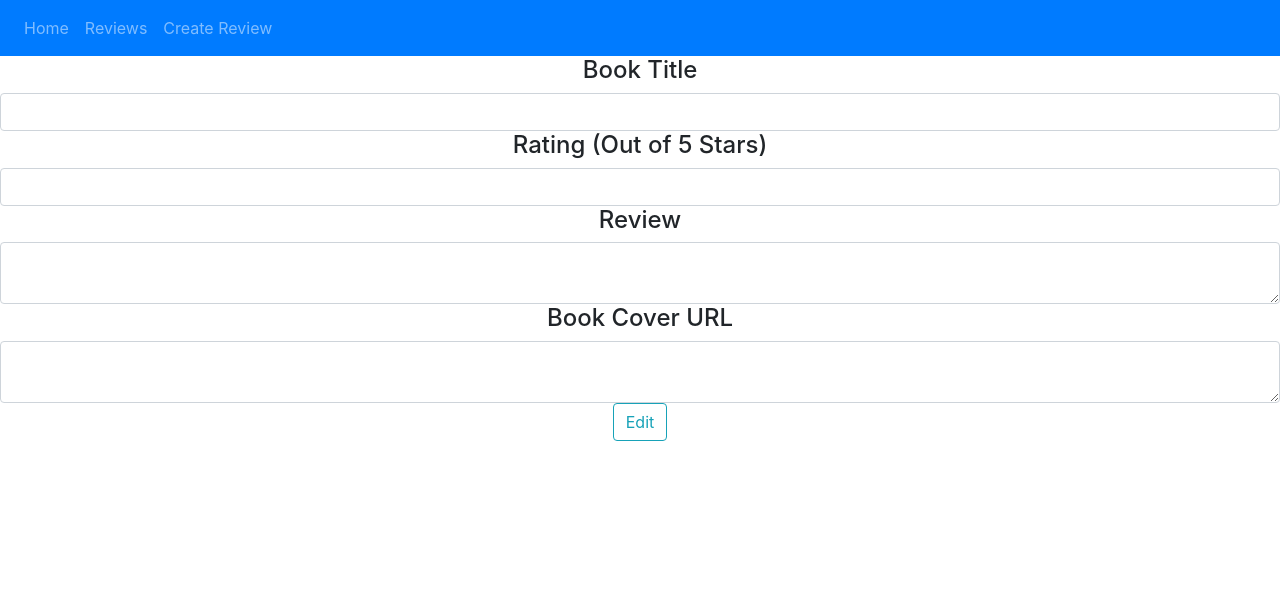
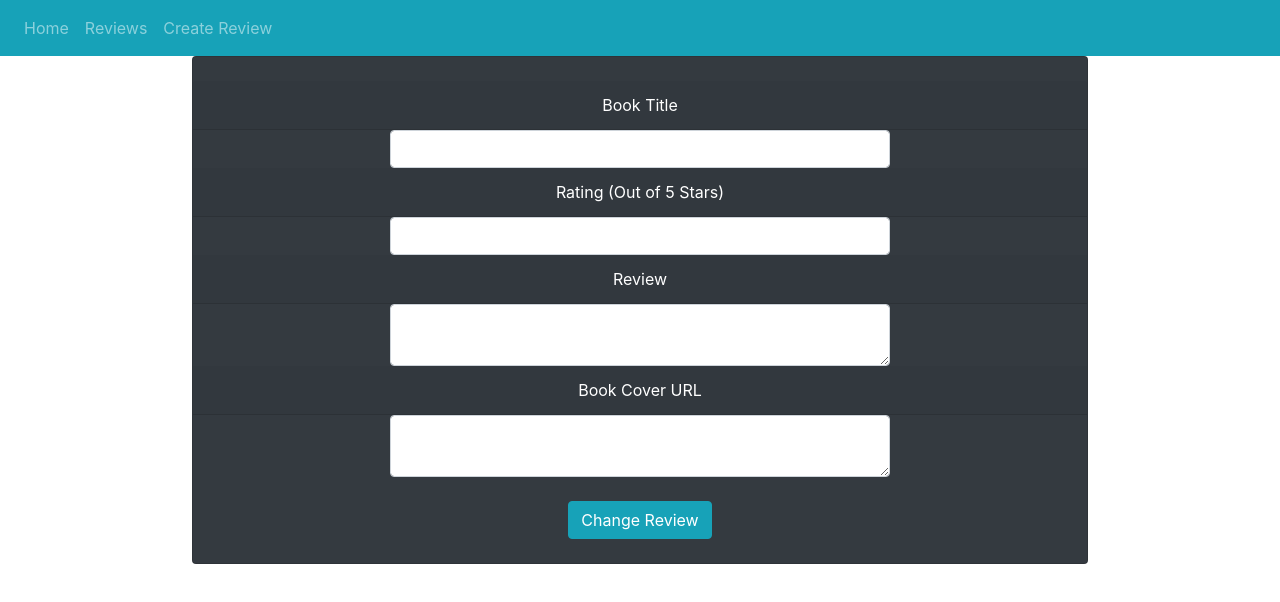
Before and after one commit to KlaudijaMedeksaite/ReactProject18Nov2019, a React (Create React App) app: page /editRev/1 in a window 1280 px wide. Shown: the top 602 px of the page. Built offline with nearby package versions, Linux system fonts and the light colour scheme; no server answers.

Commit message:
Everything working, finished project

```diff
--- a/src/App.js
+++ b/src/App.js
@@ -15,7 +15,8 @@ class App extends Component {
     return (
       <BrowserRouter>
         <div className="App">
-          <Navbar bg="primary" variant="dark">
+          {/*Navigation tabs at the top*/}
+          <Navbar bg="info" variant="dark">
             <Nav className="mr-auto">
               <Nav.Link href="/">Home</Nav.Link>
               <Nav.Link href="/reviews">Reviews</Nav.Link>
@@ -23,6 +24,7 @@ class App extends Component {
             </Nav>
           </Navbar>
           <Switch>
+            {/*Routes to component*/}
             <Route exact path="/" component={Start}/>
             <Route path="/reviews" component={Reviews}/>
             <Route path="/createReview" component={CreateRev}/>
--- a/src/components/book.js
+++ b/src/components/book.js
@@ -22,8 +22,8 @@ class Book extends React.Component{
     render()
     {
         return(
-            <div>
-                <Card >
+            <div style = {{display: 'flex',  justifyContent:'center', alignItems:'center'}}> {/*this div is to center the card*/}
+                <Card className="card text-white bg-dark mb-3" style={{width:"80%"}}> {/*makes card narrower and dark theme*/}
                     <Card.Header>{this.props.book.title}
                     </Card.Header>
                     <Card.Body>
@@ -38,10 +38,12 @@ class Book extends React.Component{
                         </footer>
                     </Card.Text>
                     <div >
+                        {/*Buttons to delete and edit the review*/}
                         <Button variant="outline-success" onClick={this.deleteBook}>Delete</Button>
                         <Link to={"/editRev/" + this.props.book._id} className="btn btn-outline-info">Edit</Link>
                     </div>
                 </Card>
+                <br></br>
             </div>
         )
     }
--- a/src/components/books.js
+++ b/src/components/books.js
@@ -6,7 +6,7 @@ class Books extends React.Component
     render()
     {
         return this.props.theBooks.map((book)=>{
-            return <Book key={book.cover} book={book}></Book>
+            return <Book key={book._id} book={book}></Book> //gets book by the ID and displays it
         });
     }
 }
--- a/src/components/createRev.js
+++ b/src/components/createRev.js
@@ -1,6 +1,7 @@
 import React from 'react';
-import '../App.css';
 import axios from 'axios';
+import Button from 'react-bootstrap/Button';
+import Card from 'react-bootstrap/Card';
 
 class CreateRev extends React.Component {
   constructor(props){
@@ -33,6 +34,7 @@ class CreateRev extends React.Component {
     this.setState({Review: e.target.value});
   }
 
+  // method called on submit
   doChange(e){
     console.log(this.state.Title + " " + this.state.Rating+ " " +this.state.Cover + " " + this.state.review);
     e.preventDefault();
@@ -42,8 +44,8 @@ class CreateRev extends React.Component {
       rating: this.state.Rating,
       cover: this.state.Cover,
       review: this.state.Review
-    }
-    axios.post('http://localhost:4000/api/books', bookObject)
+    } //sets all the variables
+    axios.post('http://localhost:4000/api/books', bookObject) //uploads to server
     .then()
     .catch();
     this.setState({Title:'',Rating:'', Cover:'', Review:''})
@@ -53,56 +55,62 @@ class CreateRev extends React.Component {
 
   render(){
     return (
-      <div className="App">
+      <div className="App" >
         <h1>Create a Review</h1>
+        <div style = {{display: 'flex',  justifyContent:'center', alignItems:'center'}}>  {/*this div is to center the card*/}
+          <Card className="card text-white bg-dark mb-3" style={{width:"70%", height:"70%"}}> {/*makes card narrower and dark theme*/}
           <form onSubmit={this.doChange}>
-        <div className = "createRev-form">
-          <h4>Book Title</h4>
+            <Card.Header>Book Title</Card.Header>
+            <container style = {{display: 'flex',  justifyContent:'center', alignItems:'center'}}> {/*container to center input boxes*/}
               <input
+                style={{width: "500px"}}
                 type='text'
                 className='form-control'
-            value={this.state.Title}
-            onChange={this.changeBookTitle}
+                value={this.state.Title} //sets this input to be the title
+                onChange={this.changeBookTitle} //when submit is pressed this changes the book title
               ></input>
-        </div>
-        <div>
-          <h4>Rating (Out of 5 Stars)</h4>
+            </container>
+            <Card.Header>Rating (Out of 5 Stars)</Card.Header>
+            <container style = {{display: 'flex',  justifyContent:'center', alignItems:'center'}}>
               <input
+                style={{width: "500px"}}
                 type='text'
                 className='form-control'
                 value={this.state.Rating}
                 onChange={this.changeBookRating}
               ></input>
-        </div>
-        <div>
-          <h4>Review</h4>
+            </container>
+            <Card.Header>Review</Card.Header>
+            <container style = {{display: 'flex',  justifyContent:'center', alignItems:'center'}}>
               <textarea
+                style={{width: "500px"}}
                 row='3'
                 className='form-control'
                 value={this.state.Review}
                 onChange={this.changeBookReview}
                 ></textarea>
-        </div>
-        <div>
-          <h4>Book Cover URL</h4>
+            </container>
+            <Card.Header>Book Cover URL</Card.Header>
+            <container style = {{display: 'flex',  justifyContent:'center', alignItems:'center'}}>
               <textarea
+                style={{width: "500px"}}
                 row='3'
                 className='form-control'
                 value={this.state.Cover}
                 onChange={this.changeBookCover}
               ></textarea>
-        </div>
-
+            </container>
             <div>
               <br></br>
-          <input
-          type="submit"
-          value="Add Review"
-          >
-          </input>
+              {/*Button to submit new review, on click calls method doChange which posts everything to server*/}
+              <Button variant="info" type="submit" onClick="doChange"  >
+                Create Review
+              </Button>
             </div>
-
           </form>
+          <br></br>
+        </Card>
+      </div>
     </div>
     );
   }
--- a/src/components/editRev.js
+++ b/src/components/editRev.js
@@ -1,6 +1,7 @@
 import React from 'react';
 import axios from 'axios';
-import { Link } from 'react-router-dom';
+import Button from 'react-bootstrap/Button';
+import Card from 'react-bootstrap/Card';
 
 class EditRev extends React.Component {
   constructor(props){
@@ -20,7 +21,7 @@ class EditRev extends React.Component {
     this.changeBookReview = this.changeBookReview.bind(this);
   }
   componentDidMount(){
-
+    //once the component loads up this method displays what the current values are so you know what to change
     axios.get('http://localhost:4000/api/books/' + this.props.match.params.id)
     .then((response)=>{
         this.setState({
@@ -49,7 +50,6 @@ class EditRev extends React.Component {
 
   doChange(e){
     console.log(this.state.Title + " " + this.state.Rating+ " " +this.state.Cover + " " + this.state.Review);
-    e.preventDefault();
 
     const bookObject = {
       title : this.state.Title,
@@ -60,51 +60,69 @@ class EditRev extends React.Component {
     axios.put('http://localhost:4000/api/books/' + this.state._id, bookObject )
     .then()
     .catch();
+
+    // redirects back to page with reviews
+    this.props.history.push('/reviews')
+    window.location.reload(); // refreshes the reviews window as without this for some reason the editted value doesn't update
+
   }
   render(){
     return (
-      <div>
+      <div style = {{display: 'flex',  justifyContent:'center', alignItems:'center'}}> {/*this div is to center the card*/}
+        <Card className="card text-white bg-dark mb-3" style={{width:"70%", height:"70%"}}> {/*makes card narrower and dark theme*/}
+        <br></br>
+
           <form onSubmit={this.doChange}>
-        <h4>Book Title</h4>
-          <div>
+            <Card.Header>Book Title</Card.Header>
+            <container style = {{display: 'flex',  justifyContent:'center', alignItems:'center'}}> {/*container to center input boxes*/}
               <input
+                style={{width: "500px"}}
                 type='text'
                 className='form-control'
-              value={this.state.Title}
-              onChange={this.changeBookTitle}
+                value={this.state.Title} //sets this input to be the title
+                onChange={this.changeBookTitle} //when submit is pressed this changes the book title
               ></input>
-          </div>
-          <div>
-            <h4>Rating (Out of 5 Stars)</h4>
+            </container>
+            <Card.Header>Rating (Out of 5 Stars)</Card.Header>
+            <container style = {{display: 'flex',  justifyContent:'center', alignItems:'center'}}>
               <input
+                style={{width: "500px"}}
                 type='text'
                 className='form-control'
                 value={this.state.Rating}
                 onChange={this.changeBookRating}
               ></input>
-          </div>
-          <div>
-            <h4>Review</h4>
+            </container>
+            <Card.Header>Review</Card.Header>
+            <container style = {{display: 'flex',  justifyContent:'center', alignItems:'center'}}>
               <textarea
+                style={{width: "500px"}}
                 row='3'
                 className='form-control'
                 value={this.state.Review}
                 onChange={this.changeBookReview}
               ></textarea>
-          </div>
-          <div>
-            <h4>Book Cover URL</h4>
+            </container>
+            <Card.Header>Book Cover URL</Card.Header>
+            <container style = {{display: 'flex',  justifyContent:'center', alignItems:'center'}}>
               <textarea
+                style={{width: "500px"}}
                 row='3'
                 className='form-control'
                 value={this.state.Cover}
                 onChange={this.changeBookCover}
               ></textarea>
-          </div>
+            </container>
             <div>
-                <Link to={"/Reviews"}  value="Change"  className="btn btn-outline-info">Edit</Link>
+            <br></br>
+              {/*Button to submit new review, on click calls method doChange which posts everything to server*/}
+              <Button variant="info" type="submit" onClick="doChange">
+                Change Review
+              </Button>
             </div>
           </form>
+          <br></br>
+        </Card>
       </div>
     )
   }
--- a/src/components/start.js
+++ b/src/components/start.js
@@ -1,11 +1,30 @@
 import React from 'react';
 import '../App.css';
+import axios from 'axios';
+import Card from 'react-bootstrap/Card';
 
 class Start extends React.Component {
   render(){
+
     return (
-      <div className="App">
-          <h1> Start Page</h1>
+      <div className="App" >
+        <h1> How to write a review?</h1>
+
+        <div style = {{display: 'flex',  justifyContent:'center', alignItems:'center'}}> {/*this div is to center the card*/}
+          <Card className="card text-white bg-dark mb-3" style={{width:"50%"}}> {/*makes card narrower and dark theme*/}
+            <div style={{marginLeft:50}} align="left"> {/*align the steps left with offset of 50px*/}
+              <Card.Body>
+                <br></br>
+                <b>Step 1:</b> Read a book.<br></br>
+                <b>Step 2:</b> Read it again, but this time more critically.<br></br>
+                <b>Step 3:</b> Click on Create Review tab at the top.<br></br>
+                <b>Step 4:</b> Fill out what is asked and submit your review.<br></br>
+                <b>Step 5:</b> Click on Reviews tab at the top and find your review at the bottom of the page. <br></br>
+                <b>Step 6:</b> Click the edit button under your review if you need to change anything or delete if you no longer want the review to be on this page.<br></br><br></br>
+              </Card.Body>
+            </div>
+          </Card>
+        </div>
       </div>
     );
   }
```
Also changed, not shown: src/Backend/server.js (+33 -37 lines), src/components/reviews.js (+6 -1 lines). Lines whose indentation alone changed are shown as unchanged.
